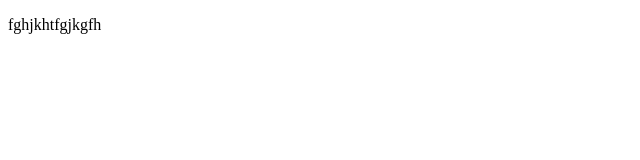
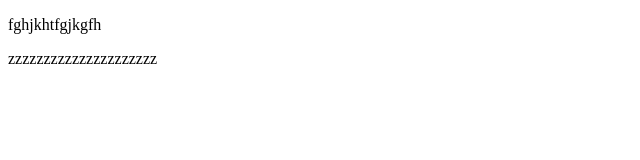
Before and after one commit to Yeyo9/zero5, a plain HTML site: page index.html in a window 1280 px wide. Shown: the whole page, without its empty margins (0-640 px from the left). Drawn offline with Linux system fonts and the light colour scheme.

Commit message:
modification du fichier html
ajout d'une ligne de code

```diff
--- a/index.html
+++ b/index.html
@@ -8,5 +8,7 @@
 </head>
 <body>
     <p>fghjkhtfgjkgfh</p>
+
+    <p>zzzzzzzzzzzzzzzzzzzzz</p>
 </body>
 </html>
```
